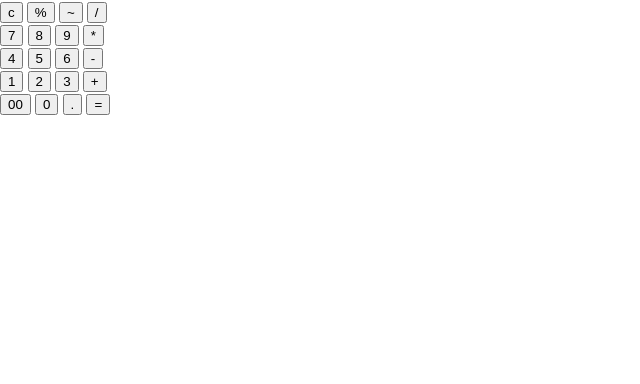
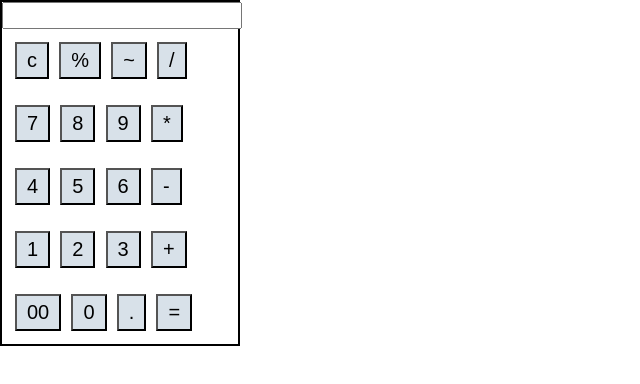
Before and after one commit to dhruvipanchal007/web-platform-7qpnnv, a plain HTML site: page index.html in a window 1280 px wide. Shown: the whole page, without its empty margins (0-640 px from the left). Drawn offline with Linux system fonts and the light colour scheme.

Commit message:
2 files modified

```diff
--- a/index.html
+++ b/index.html
@@ -12,36 +12,38 @@
     <script type="module" src="script.js"></script>
   </head>
   <body>
-    <div>
-   <button>c</button>
-   <button>%</button>
-   <button>~</button>
-   <button>/</button>
+    <div class="box">
+    <input type="text" class="text">
+    <div class="btn">
+   <button class="btns">c</button>
+   <button class="btns">%</button>
+   <button class="btns">~</button>
+   <button class="btns">/</button>
     </div>
-    <div>
-    <button>7</button>
-    <button>8</button>
-    <button>9</button>
-    <button>*</button>
+    <div class="btn">
+    <button class="btns">7</button>
+    <button class="btns">8</button>
+    <button class="btns">9</button>
+    <button class="btns">*</button>
     </div>
-    <div>
-      <button>4</button>
-      <button>5</button>
-      <button>6</button>
-      <button>-</button>
+    <div class="btn">
+      <button class="btns">4</button>
+      <button class="btns">5</button>
+      <button class="btns">6</button>
+      <button class="btns">-</button>
     </div>
-    <div>
-      <button>1</button>
-      <button>2</button>
-      <button>3</button>
-      <button>+</button>
+    <div class="btn">
+      <button class="btns">1</button>
+      <button class="btns">2</button>
+      <button class="btns">3</button>
+      <button class="btns">+</button>
     </div>
-    <div>
-      <button>00</button>
-      <button>0</button>
-      <button>.</button>
-      <button>=</button>
+    <div class="btn">
+      <button class="btns">00</button>
+      <button class="btns">0</button>
+      <button class="btns">.</button>
+      <button class="btns">=</button>
     </div>
-
+    </div>
   </body>
 </html>
--- a/styles.css
+++ b/styles.css
@@ -9,38 +9,20 @@ body {
   background-color: white;
 }
 
-nav {
-  display: flex;
-  flex-wrap: wrap;
-  align-items: center;
-  justify-content: center;
-  padding: 0.5rem;
-  gap: 0.5rem;
-  border-bottom: solid 1px #aaa;
-  background-color: #eee;
+.btn{
+  padding: 10px;
+  background-color:white;
 }
-
-nav a {
-  display: inline-block;
-  min-width: 9rem;
-  padding: 0.5rem;
-  border-radius: 0.2rem;
-  border: solid 1px #aaa;
-  text-align: center;
-  text-decoration: none;
-  color: #555;
+.btns{
+  font-size: 20px;
+  padding: 5px 10px;
+  background-color: rgb(216, 225, 233);
+  margin: 3px;
 }
-
-nav a[aria-current='page'] {
-  color: #000;
-  background-color: #d4d4d4;
+.box {
+  max-width: 240px;
+  border: 2px solid black;
 }
-
-main {
-  padding: 1rem;
+.text{
+  font-size: 18px;
 }
-
-h1 {
-  font-weight: bold;
-  font-size: 1.5rem;
-}
```
